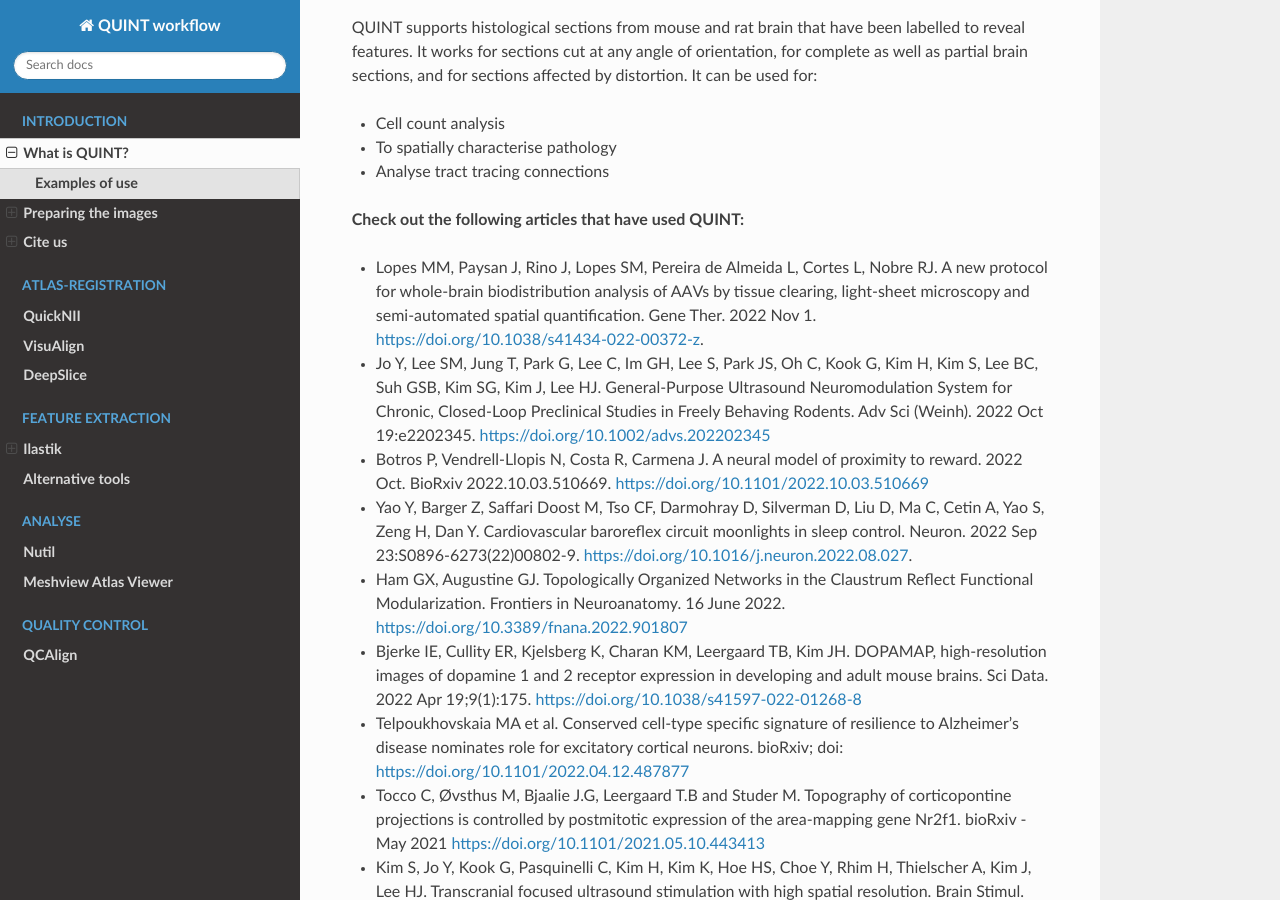
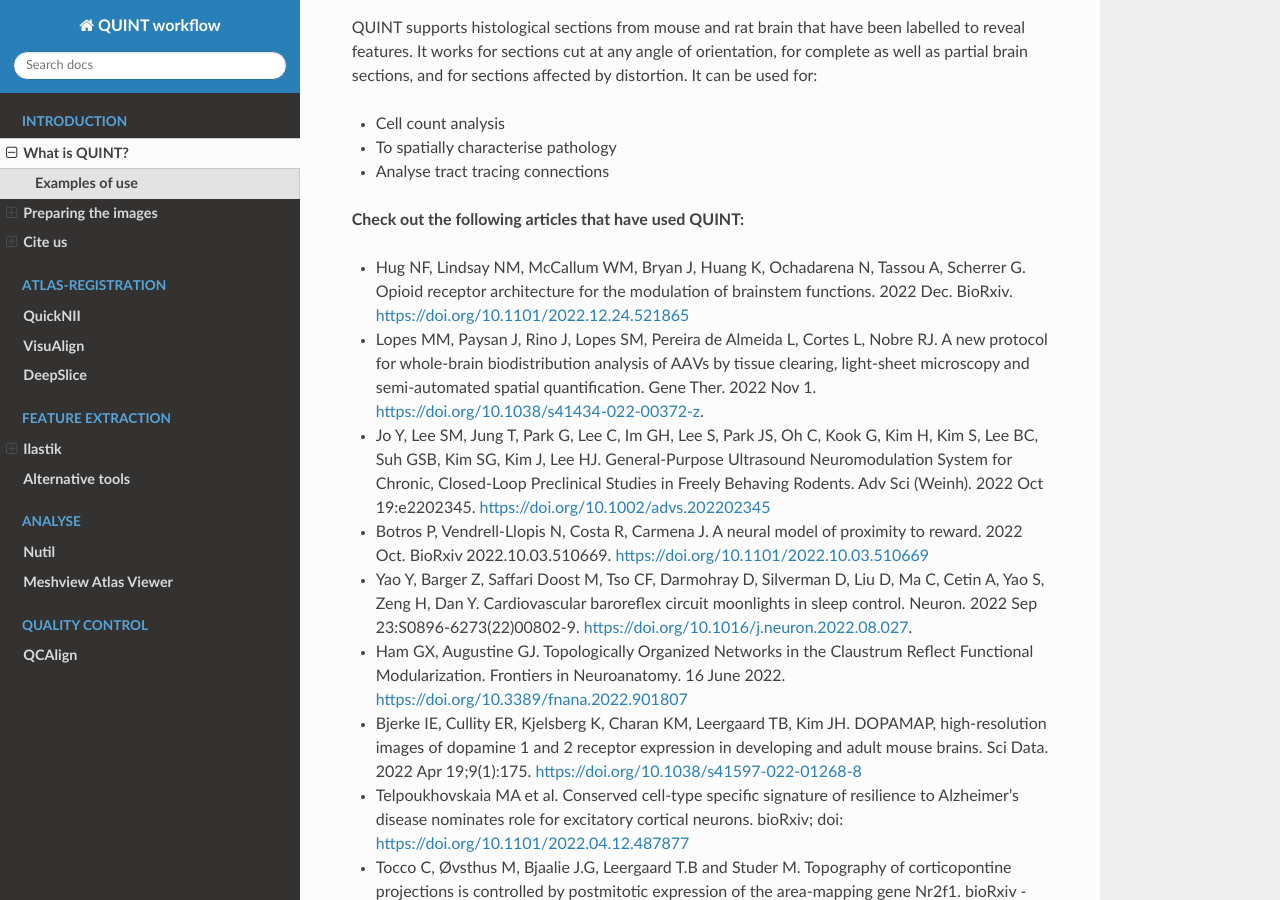
Before and after one commit to Neural-Systems-at-UIO/QUINT_workflow, a Sphinx documentation site: the page built from docs/QUINTintro.rst, in a window 1280 px wide and 900 px high, scrolled down 1571 px. Built offline with Sphinx 7.4.7 and the Read the Docs theme 2.0.0, drawn with Linux system fonts in a browser that asks for light colours.

Commit message:
Update QUINTintro.rst

```diff
--- a/docs/QUINTintro.rst
+++ b/docs/QUINTintro.rst
@@ -39,6 +39,8 @@
 
 **Check out the following articles that have used QUINT:**
 
+* Hug NF, Lindsay NM, McCallum WM, Bryan J, Huang K, Ochadarena N, Tassou A, Scherrer G. Opioid receptor architecture for the modulation of brainstem functions. 2022 Dec. BioRxiv. https://doi.org/10.1101/2022.12.24.521865
+
 * Lopes MM, Paysan J, Rino J, Lopes SM, Pereira de Almeida L, Cortes L, Nobre RJ. A new protocol for whole-brain biodistribution analysis of AAVs by tissue clearing, light-sheet microscopy and semi-automated spatial quantification. Gene Ther. 2022 Nov 1. https://doi.org/10.1038/s41434-022-00372-z.
 
 * Jo Y, Lee SM, Jung T, Park G, Lee C, Im GH, Lee S, Park JS, Oh C, Kook G, Kim H, Kim S, Lee BC, Suh GSB, Kim SG, Kim J, Lee HJ. General-Purpose Ultrasound Neuromodulation System for Chronic, Closed-Loop Preclinical Studies in Freely Behaving Rodents. Adv Sci (Weinh). 2022 Oct 19:e2202345. https://doi.org/10.1002/advs.202202345
```
